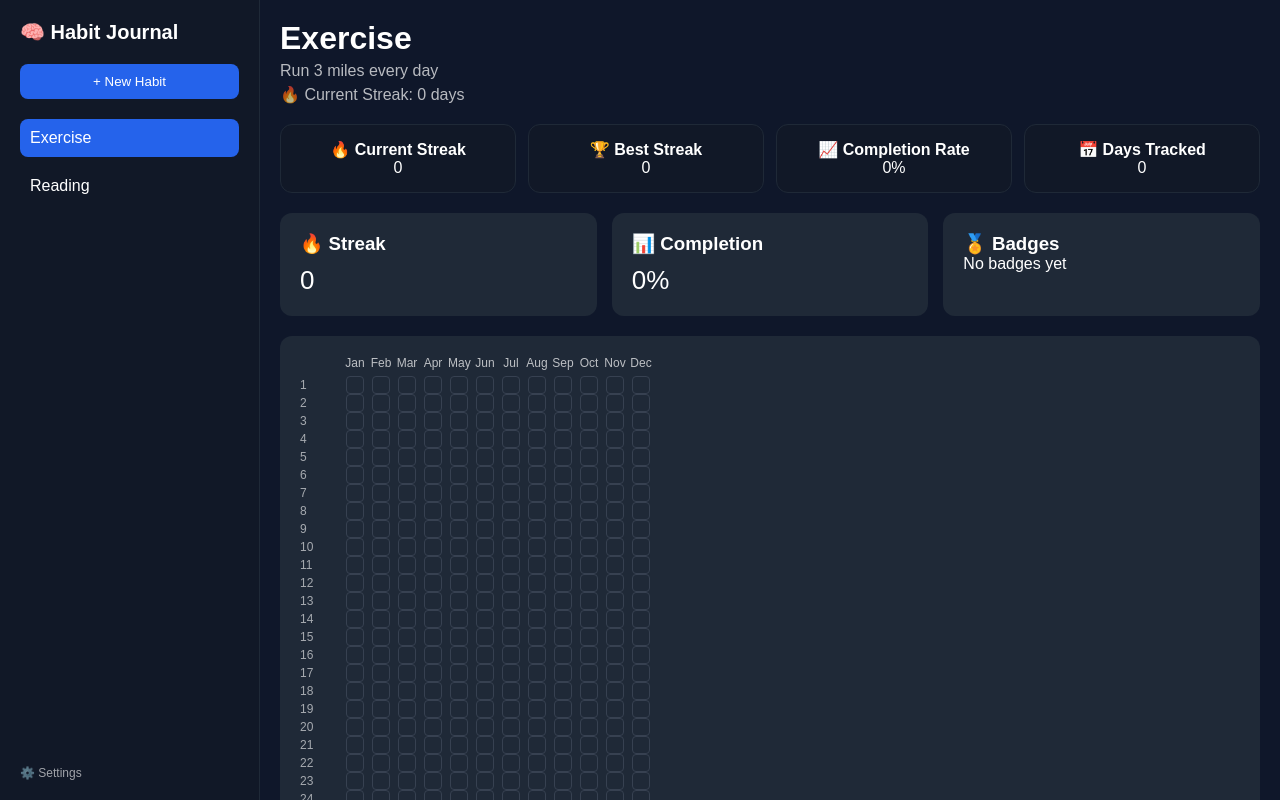
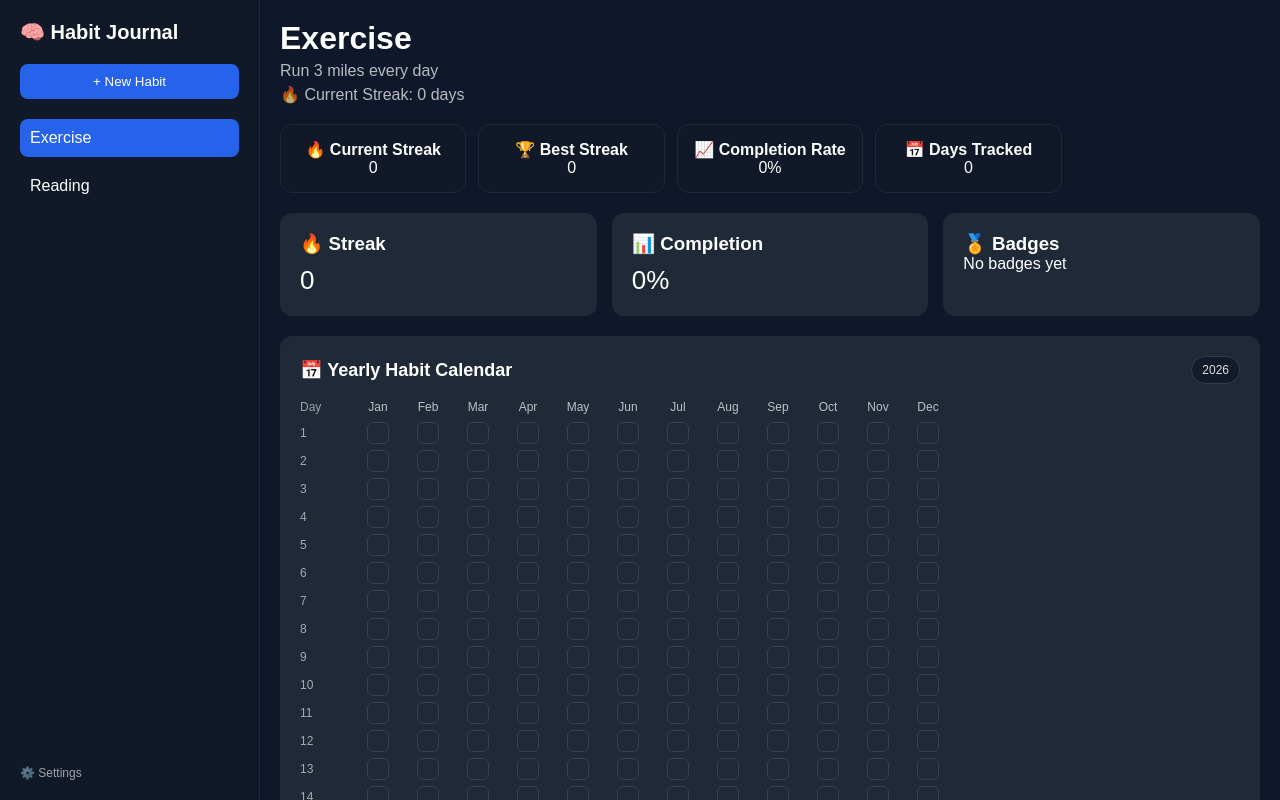
Before and after one commit to Jgarrison120/Pythonapp, a React app in the folder frontend/: page / in a window 1280 px wide. Built offline with nearby package versions, Linux system fonts and the light colour scheme; the HTML template or start-up script is replaced by a standard one.

Commit message:
Updates to create habitcalendarstyles

```diff
--- a/frontend/src/App.jsx
+++ b/frontend/src/App.jsx
@@ -38,7 +38,10 @@ function App() {
         addHabit={() => {}}
       />
 
-      <HabitPage habit={selectedHabit} />
+      <HabitPage
+  key={selectedHabit.id}
+  habit={selectedHabit}
+/>
 
     </div>
   );
--- a/frontend/src/components/tracker/HabitCalendar.jsx
+++ b/frontend/src/components/tracker/HabitCalendar.jsx
@@ -1,20 +1,40 @@
 import { useMemo } from "react";
+import { calendarStyles as styles } from "./HabitCalendarStyles";
 
-function HabitCalendar({ completionMap = {}, toggleDay }) {
-  const months = [
-    "Jan","Feb","Mar","Apr","May","Jun",
-    "Jul","Aug","Sep","Oct","Nov","Dec"
-  ];
+const MONTHS = [
+  "Jan", "Feb", "Mar", "Apr", "May", "Jun",
+  "Jul", "Aug", "Sep", "Oct", "Nov", "Dec",
+];
 
-  // =========================
-  // DATE HELPERS (CRITICAL FIX)
-  // =========================
-  const formatDate = (date) => {
-    const d = new Date(date);
-    return new Date(d.getFullYear(), d.getMonth(), d.getDate())
-      .toISOString()
-      .split("T")[0];
-  };
+const DAYS = Array.from({ length: 31 }, (_, index) => index + 1);
+
+function HabitCalendar({ completionMap = {}, toggleDay, year = 2026 }) {
+  const calendarRows = useMemo(() => {
+    return DAYS.map((day) => {
+      return MONTHS.map((month, monthIndex) => {
+        const daysInMonth = new Date(year, monthIndex + 1, 0).getDate();
+
+        if (day > daysInMonth) {
+          return {
+            key: `${year}-${monthIndex}-${day}-empty`,
+            isValid: false,
+            day,
+            month,
+          };
+        }
+
+        const date = new Date(year, monthIndex, day);
+
+        return {
+          key: formatDate(date),
+          isValid: true,
+          date,
+          day,
+          month,
+        };
+      });
+    });
+  }, [year]);
 
   const getColor = (value) => {
     if (value === 0) return "#1f2937";
@@ -24,109 +44,66 @@ function HabitCalendar({ completionMap = {}, toggleDay }) {
     return "#1d4ed8";
   };
 
-  // =========================
-  // GRID DATA
-  // =========================
-  const days = useMemo(() => {
-    return Array.from({ length: 31 }, (_, i) => i + 1);
-  }, []);
-
   return (
-    <div>
-
-      {/* =========================
-          MONTH HEADER ROW
-      ========================= */}
-      <div style={styles.monthRow}>
-        <div style={styles.cornerCell} />
-
-        {months.map((m) => (
-          <div key={m} style={styles.monthCell}>
-            {m}
-          </div>
-        ))}
+    <div style={styles.wrapper}>
+      <div style={styles.header}>
+        <h3 style={styles.title}>📅 Yearly Habit Calendar</h3>
+        <span style={styles.yearBadge}>{year}</span>
       </div>
 
-      {/* =========================
-          GRID BODY
-      ========================= */}
-      <div>
-        {days.map((day) => (
-          <div key={day} style={styles.row}>
+      <div style={styles.calendar}>
+        <div style={styles.monthHeaderRow}>
+          <div style={styles.dayHeaderCell}>Day</div>
 
-            {/* Day label */}
-            <div style={styles.dayLabel}>
-              {day}
+          {MONTHS.map((month) => (
+            <div key={month} style={styles.monthHeaderCell}>
+              {month}
             </div>
+          ))}
+        </div>
 
-            {/* Month cells */}
-            {months.map((_, monthIndex) => {
-              const date = new Date(2026, monthIndex, day);
+        {calendarRows.map((row, rowIndex) => (
+          <div key={DAYS[rowIndex]} style={styles.calendarRow}>
+            <div style={styles.dayLabel}>{DAYS[rowIndex]}</div>
 
-              const key = formatDate(date);
-              const value = completionMap[key] || 0;
+            {row.map((cell) => {
+              if (!cell.isValid) {
+                return (
+                  <div
+                    key={cell.key}
+                    style={styles.disabledCell}
+                    title={`${cell.month} ${cell.day} does not exist`}
+                  />
+                );
+              }
+
+              const value = completionMap[cell.key] || 0;
 
               return (
-                <div
-                  key={key}
+                <button
+                  key={cell.key}
+                  type="button"
+                  title={`${cell.month} ${cell.day}, ${year}`}
                   style={{
                     ...styles.cell,
                     background: getColor(value),
                   }}
-                  onClick={() => toggleDay(date)}
+                  onClick={() => toggleDay(cell.date)}
                 />
               );
             })}
           </div>
         ))}
       </div>
-
     </div>
   );
 }
 
+function formatDate(date) {
+  const d = new Date(date);
+  return new Date(d.getFullYear(), d.getMonth(), d.getDate())
+    .toISOString()
+    .split("T")[0];
+}
+
 export default HabitCalendar;
-
-const styles = {
-  monthRow: {
-    display: "grid",
-    gridTemplateColumns: "40px repeat(12, 22px)",
-    gap: "4px",
-    marginBottom: "6px",
-    alignItems: "center",
-  },
-
-  row: {
-    display: "grid",
-    gridTemplateColumns: "40px repeat(12, 22px)",
-    gap: "4px",
-    alignItems: "center",
-  },
-
-  cornerCell: {
-    width: "40px",
-  },
-
-  monthCell: {
-    textAlign: "center",
-    fontSize: "12px",
-    opacity: 0.7,
-  },
-
-  dayLabel: {
-    width: "40px",
-    fontSize: "12px",
-    opacity: 0.6,
-  },
-
-  cell: {
-    width: "18px",
-    height: "18px",
-    borderRadius: "4px",
-    cursor: "pointer",
-    justifySelf: "center",
-    background: "#1f2937",
-    border: "1px solid #374151",
-    transition: "0.15s ease",
-  },
-};
--- /dev/null
+++ b/frontend/src/components/tracker/HabitCalendarStyles.js
@@ -0,0 +1,83 @@
+export const calendarStyles = {
+  wrapper: {
+    width: "100%",
+  },
+
+  header: {
+    display: "flex",
+    alignItems: "center",
+    justifyContent: "space-between",
+    marginBottom: "16px",
+  },
+
+  title: {
+    margin: 0,
+    fontSize: "18px",
+  },
+
+  yearBadge: {
+    background: "#111827",
+    border: "1px solid #374151",
+    padding: "6px 10px",
+    borderRadius: "999px",
+    fontSize: "12px",
+    opacity: 0.85,
+  },
+
+  calendar: {
+    overflowX: "auto",
+    paddingBottom: "8px",
+  },
+
+  monthHeaderRow: {
+    display: "grid",
+    gridTemplateColumns: "50px repeat(12, 44px)",
+    gap: "6px",
+    marginBottom: "8px",
+    alignItems: "center",
+  },
+
+  calendarRow: {
+    display: "grid",
+    gridTemplateColumns: "50px repeat(12, 44px)",
+    gap: "6px",
+    alignItems: "center",
+    marginBottom: "6px",
+  },
+
+  dayHeaderCell: {
+    fontSize: "12px",
+    opacity: 0.55,
+  },
+
+  monthHeaderCell: {
+    textAlign: "center",
+    fontSize: "12px",
+    opacity: 0.7,
+  },
+
+  dayLabel: {
+    fontSize: "12px",
+    opacity: 0.6,
+  },
+
+  cell: {
+    width: "22px",
+    height: "22px",
+    borderRadius: "6px",
+    border: "1px solid #374151",
+    cursor: "pointer",
+    justifySelf: "center",
+    transition: "0.15s ease",
+  },
+
+  disabledCell: {
+    width: "22px",
+    height: "22px",
+    borderRadius: "6px",
+    background: "transparent",
+    border: "1px dashed rgba(148, 163, 184, 0.12)",
+    justifySelf: "center",
+    opacity: 0.35,
+  },
+};
--- a/frontend/src/components/tracker/HabitPage.jsx
+++ b/frontend/src/components/tracker/HabitPage.jsx
@@ -1,4 +1,4 @@
-import { useState } from "react";
+import { useState, useEffect } from "react";
 import HabitCalendar from "./HabitCalendar";
 
 function HabitPage({ habit }) {
@@ -18,11 +18,16 @@ function HabitPage({ habit }) {
   // =========================
   // STATE
   // =========================
-  const [completionMap, setCompletionMap] = useState(() => {
+  const [completionMap, setCompletionMap] = useState({});
+useEffect(() => {
   const saved = localStorage.getItem(STORAGE_KEY);
-    return saved ? JSON.parse(saved) : {};
-  });
 
+  if (saved) {
+    setCompletionMap(JSON.parse(saved));
+  } else {
+    setCompletionMap({});
+  }
+}, [STORAGE_KEY]);
   // =========================
   // TOGGLE DAY
   // =========================
@@ -57,23 +62,27 @@ function HabitPage({ habit }) {
   // STREAK CALCULATOR (STABLE)
   // =========================
   const calculateStreak = () => {
-    let streak = 0;
-    const today = new Date();
+  const completedKeys = Object.entries(completionMap)
+    .filter(([_, value]) => value >= 0.75)
+    .map(([date]) => date)
+    .sort()
+    .reverse();
 
-    while (true) {
-      const checkDate = new Date(today);
-      checkDate.setDate(today.getDate() - streak);
+  if (completedKeys.length === 0) return 0;
 
-      const key = new Date(
-        checkDate.getFullYear(),
-        checkDate.getMonth(),
-        checkDate.getDate()
-      )
-        .toISOString()
-        .split("T")[0];
+  let streak = 1;
+  let currentDate = new Date(completedKeys[0]);
 
-      if (completionMap[key] >= 0.75) {
+  for (let i = 1; i < completedKeys.length; i++) {
+    const previousDate = new Date(completedKeys[i]);
+
+    const diff = Math.round(
+      (currentDate - previousDate) / (1000 * 60 * 60 * 24)
+    );
+
+    if (diff === 1) {
       streak++;
+      currentDate = previousDate;
     } else {
       break;
     }
@@ -96,24 +105,80 @@ function HabitPage({ habit }) {
     return badges;
   };
 
+  const calculateBestStreak = () => {
+  const completedDates = Object.entries(completionMap)
+    .filter(([_, value]) => value >= 0.75)
+    .map(([date]) => date)
+    .sort();
+
+  if (completedDates.length === 0) return 0;
+
+  let best = 1;
+  let current = 1;
+
+  for (let i = 1; i < completedDates.length; i++) {
+    const prev = new Date(completedDates[i - 1]);
+    const curr = new Date(completedDates[i]);
+
+    const diff = Math.round(
+      (curr - prev) / (1000 * 60 * 60 * 24)
+    );
+
+    if (diff === 1) {
+      current++;
+      best = Math.max(best, current);
+    } else {
+      current = 1;
+    }
+  }
+
+  return best;
+};
+
+const getCompletedDays = () => {
+  return Object.values(completionMap).filter((value) => value >= 0.75).length;
+};
+
+const getYearCompletionRate = () => {
+  const completed = getCompletedDays();
+  return Math.round((completed / 365) * 100);
+};
+
+const getBestMonth = () => {
+  const monthTotals = Array(12).fill(0);
+
+  Object.entries(completionMap).forEach(([date, value]) => {
+    if (value >= 0.75) {
+      const month = new Date(date).getMonth();
+      monthTotals[month]++;
+    }
+  });
+
+  const bestIndex = monthTotals.indexOf(Math.max(...monthTotals));
+
+  const monthNames = [
+    "Jan", "Feb", "Mar", "Apr", "May", "Jun",
+    "Jul", "Aug", "Sep", "Oct", "Nov", "Dec"
+  ];
+
+  return monthTotals[bestIndex] > 0
+    ? `${monthNames[bestIndex]} (${monthTotals[bestIndex]} days)`
+    : "None yet";
+};
+
   // =========================
   // ANALYTICS
   // =========================
   const streak = calculateStreak();
   const badges = getBadges(streak);
+  const bestStreak = calculateBestStreak();
+  const completedDays = getCompletedDays();
+  const yearCompletionRate = getYearCompletionRate();
+  const bestMonth = getBestMonth();
 
   const values = Object.values(completionMap);
 
-  const completionRate =
-    values.length === 0
-      ? 0
-      : Math.round(
-          (values.reduce((a, b) => a + b, 0) / values.length) * 100
-        );
 
-  const daysTracked = Object.keys(completionMap).length;
-
-  const bestStreak = streak;
 
   return (
     <div style={styles.page}>
@@ -143,12 +208,12 @@ function HabitPage({ habit }) {
 
         <div style={styles.analyticsCard}>
           <h4>📈 Completion Rate</h4>
-          <p>{completionRate}%</p>
+          <p>{yearCompletionRate}%</p>
         </div>
 
         <div style={styles.analyticsCard}>
           <h4>📅 Days Tracked</h4>
-          <p>{daysTracked}</p>
+          <p>{completedDays}</p>
         </div>
 
       </div>
@@ -196,6 +261,7 @@ function HabitPage({ habit }) {
   <HabitCalendar
     completionMap={completionMap}
     toggleDay={toggleDay}
+    year={2026}
   />
 </div>
 
@@ -268,7 +334,7 @@ const styles = {
 
   analyticsGrid: {
   display: "grid",
-    gridTemplateColumns: "repeat(4, 1fr)",
+  gridTemplateColumns: "repeat(5, 1fr)",
   gap: "12px",
   marginBottom: "20px",
 },
```
Lines whose indentation alone changed are shown as unchanged.
